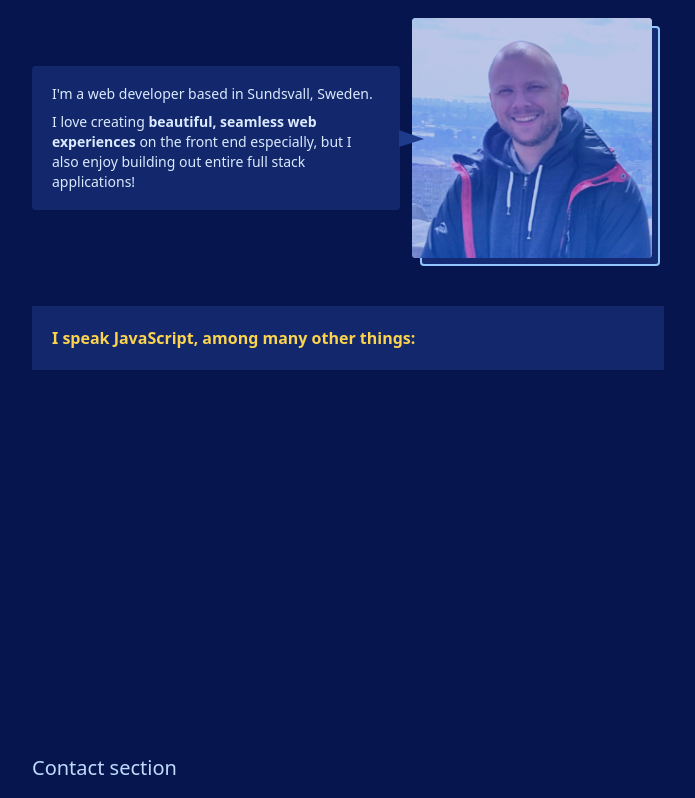
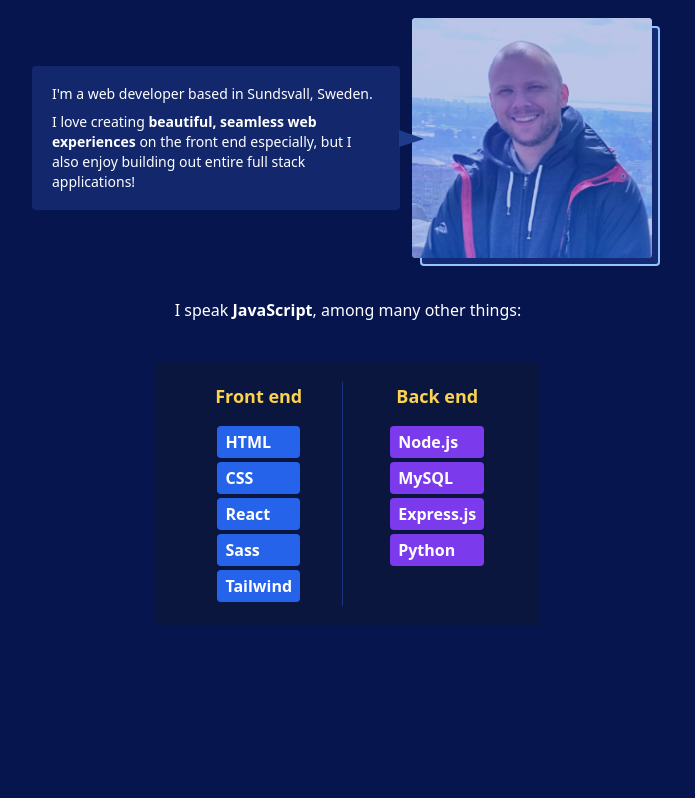
Before and after one commit to johnnydevster/portfolio, a React (Create React App) app: page / in a window 1280 px wide. Shown: the part 1694-2492 px from the top of the page, without its empty margins (236-931 px from the left). Built offline with nearby package versions, Linux system fonts and the light colour scheme.

Commit message:
Added tech stack to about me

```diff
--- a/src/AboutMe.js
+++ b/src/AboutMe.js
@@ -1,6 +1,8 @@
 import me from "./static/Portrait2.PNG";
 
 function AboutMe(props) {
+  const frontEndSkills = ["HTML", "CSS", "React", "Sass", "Tailwind"];
+  const backEndSkills = ["Node.js", "MySQL", "Express.js", "Python"];
   return (
     <div>
       <div className="flex items-center">
@@ -10,7 +12,7 @@ function AboutMe(props) {
         <div className="w-full border-b-2 border-blue-400 border-opacity-20 ml-6 pt-1"></div>
       </div>
       <div className="flex flex-col sm:flex-row items-center justify-between my-10">
-        <div className="mx-auto relative max-w-md sm:h-36 flex flex-col justify-center text-blue-100 bg-blue-900 bg-opacity-50 rounded py-3 px-5">
+        <div className="mx-auto relative max-w-md sm:h-36 flex flex-col justify-center text-white bg-blue-900 bg-opacity-50 rounded py-3 px-5">
           <p className="text-sm">
             I'm a web developer based in Sundsvall, Sweden.
           </p>
@@ -34,8 +36,44 @@ function AboutMe(props) {
           <div className="absolute border-2 rounded border-blue-300 h-60 w-60 left-2 top-2 z-0 bg-blue-900 bg-opacity-60"></div>
         </div>
       </div>
-      <div className="mb-96 mt-5 sm:mt-12 p-5 text-base font-semibold text-yellow-300 bg-blue-900 bg-opacity-50">
-        <h1>I speak JavaScript, among many other things:</h1>
+      <h1 className="text-base text-white text-center">
+        I speak <span className="font-bold">JavaScript</span>, among many other
+        things:
+      </h1>
+      <div className="mb-96 mt-8 sm:mt-10 max-w-sm mx-auto p-5 text-base font-semibold bg-gray-900 bg-opacity-40 rounded">
+        <div id="skillscontainer" className="flex justify-around">
+          <div
+            id="frontendskills"
+            className="text-base w-1/2 flex flex-col items-center"
+          >
+            <h2 className="mb-4 text-yellow-300 text-lg">Front end</h2>
+            <ul className="text-white">
+              {frontEndSkills.map((skill, i) => {
+                return (
+                  <li key={i} className="mb-1 py-1 px-2 rounded bg-blue-600">
+                    {skill}
+                  </li>
+                );
+              })}
+            </ul>
+          </div>
+          <div className="border-l border-blue-600 border-opacity-40"></div>
+          <div
+            id="backendskills"
+            className="text-base w-1/2 ml-3 flex flex-col items-center"
+          >
+            <h2 className="mb-4 text-yellow-300 text-lg">Back end</h2>
+            <ul className="text-white">
+              {backEndSkills.map((skill, i) => {
+                return (
+                  <li key={i} className="mb-1 py-1 px-2 rounded bg-purple-600">
+                    {skill}
+                  </li>
+                );
+              })}
+            </ul>
+          </div>
+        </div>
       </div>
     </div>
   );
--- a/src/ProjectCard.js
+++ b/src/ProjectCard.js
@@ -27,7 +27,7 @@ function ProjectCard(props) {
           </div>
         </div>
         <div
-          className={`rounded w-72 bg-blue-900 absolute transform -translate-y-1/2 top-1/2 ${
+          className={`rounded w-72 bg-blue-900 absolute transform -translate-y-1/2 top-1/2 shadow-lg ${
             isEven ? "left-0" : "right-0"
           } m-auto text-sm px-5 pb-3 pt-3`}
         >
--- a/src/Projects.js
+++ b/src/Projects.js
@@ -35,7 +35,7 @@ function Projects(props) {
   }
 
   return (
-    <div className="projects text-blue-200 text-xl relative inset-0 pt-3 pb-6 flex-col">
+    <div className="projects text-blue-50 text-xl relative inset-0 pt-3 pb-6 flex-col">
       <InView
         threshold={0.15}
         onChange={(inView, entry) => {
```
